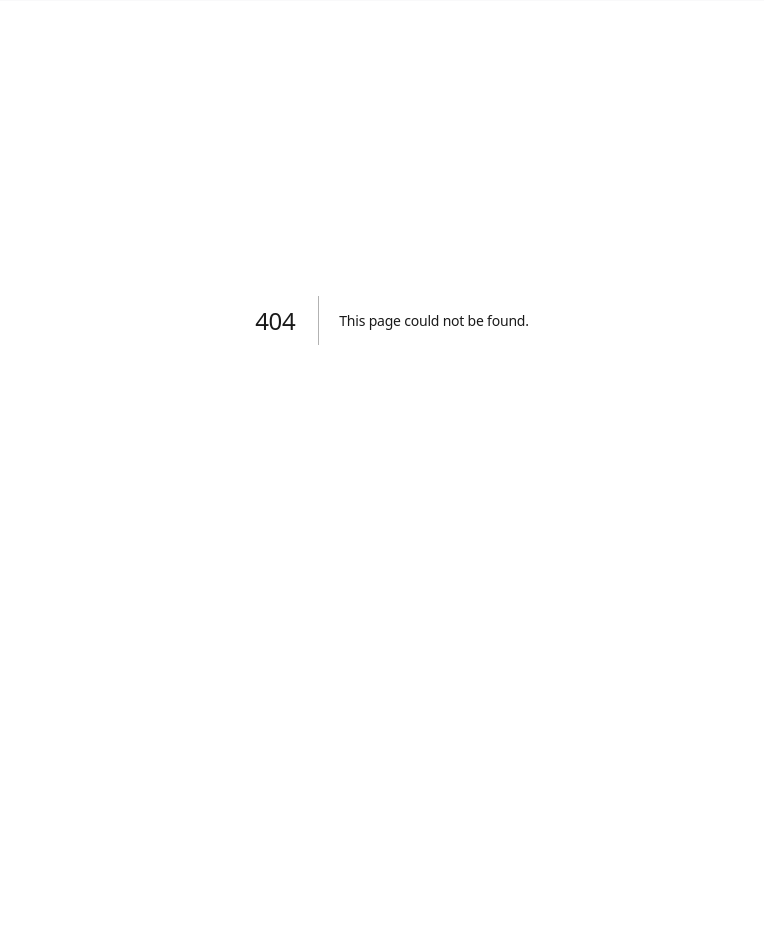
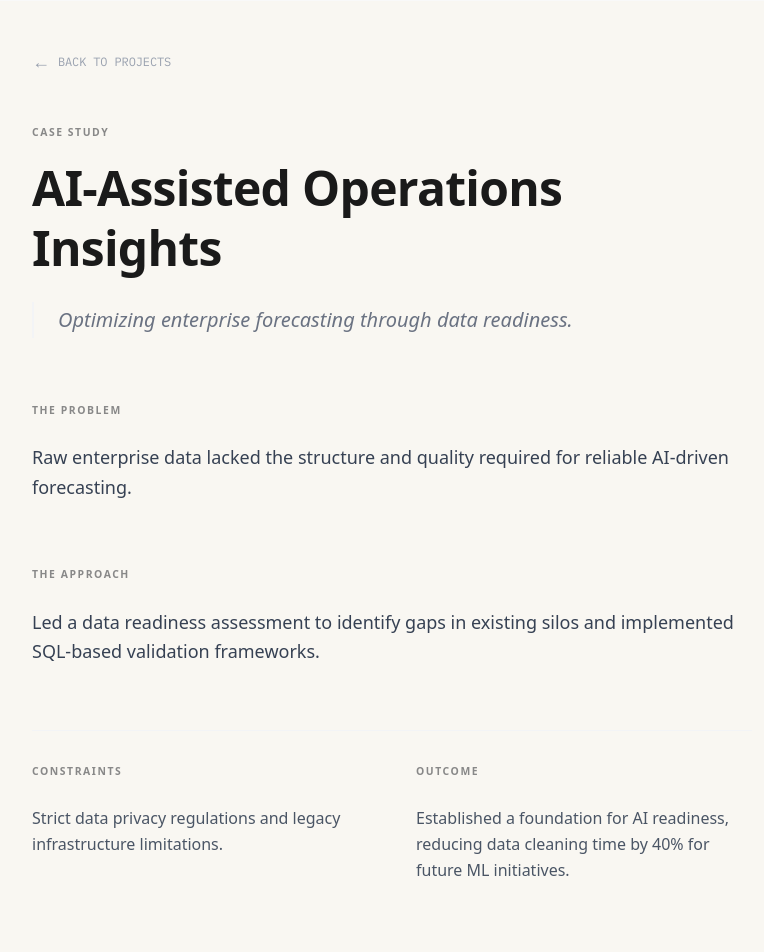
Before and after one commit to HarikrishnaSPillai/harikrishna-portfolio, a Next.js app: page /projects/ai-assisted-operations in a window 1280 px wide. Before the commit this address had no page. Shown: the part 80-1032 px from the top of the page, without its empty margins (248-1012 px from the left). Before the commit the page ends 800 px from the top, so only its background shows below. Built offline with nearby package versions, Linux system fonts and the light colour scheme.

Commit message:
Implement dynamic project detail pages with editorial layout

```diff
--- /dev/null
+++ b/src/app/projects/[slug]/page.tsx
@@ -0,0 +1,90 @@
+import data from "@/data/portfolio.json";
+import Link from "next/link";
+import { notFound } from "next/navigation";
+
+interface PageProps {
+    params: Promise<{ slug: string }>;
+}
+
+export default async function ProjectDetail({ params }: PageProps) {
+    const { slug } = await params;
+    const project = data.projects.find((p) => p.slug === slug);
+
+    if (!project) {
+        notFound();
+    }
+
+    return (
+        <main className="min-h-screen pt-32 pb-24 px-6 md:px-0 bg-[#f9f7f2]">
+            <div className="max-w-[720px] mx-auto">
+                <nav className="mb-12">
+                    <Link
+                        href="/projects"
+                        className="mono-meta text-xs text-gray-400 hover:text-gray-900 transition-colors flex items-center gap-2 uppercase tracking-widest"
+                    >
+                        <span className="text-lg">←</span> Back to Projects
+                    </Link>
+                </nav>
+
+                <header className="mb-16">
+                    <p className="label-caps mb-4">Case Study</p>
+                    <h1 className="text-3xl md:text-5xl font-sans font-bold text-gray-900 mb-6 tracking-tight leading-tight">
+                        {project.title}
+                    </h1>
+                    <p className="text-xl text-gray-500 font-sans italic border-l-2 border-gray-100 pl-6 py-1">
+                        {project.oneLine}
+                    </p>
+                </header>
+
+                <article className="space-y-16">
+                    <section>
+                        <h2 className="label-caps mb-6 text-gray-400">The Problem</h2>
+                        <p className="text-lg text-gray-700 font-serif leading-relaxed">
+                            {project.problem}
+                        </p>
+                    </section>
+
+                    <section>
+                        <h2 className="label-caps mb-6 text-gray-400">The Approach</h2>
+                        <p className="text-lg text-gray-700 font-serif leading-relaxed">
+                            {project.approach}
+                        </p>
+                    </section>
+
+                    <div className="grid grid-cols-1 md:grid-cols-2 gap-12 pt-8 border-t border-gray-100">
+                        <section>
+                            <h2 className="label-caps mb-6 text-gray-400">Constraints</h2>
+                            <p className="text-base text-gray-600 font-serif leading-relaxed">
+                                {project.constraints}
+                            </p>
+                        </section>
+
+                        <section>
+                            <h2 className="label-caps mb-6 text-gray-400">Outcome</h2>
+                            <p className="text-base text-gray-600 font-serif leading-relaxed">
+                                {project.outcome}
+                            </p>
+                        </section>
+                    </div>
+                </article>
+
+                {/* Footer */}
+                <footer className="pt-24 mt-24 border-t border-gray-100 flex flex-col md:flex-row md:justify-between items-center text-center md:text-left">
+                    <p className="text-sm text-gray-400 font-sans mb-4 md:mb-0">
+                        {data.name} &bull; {data.location}
+                    </p>
+                    <div className="flex gap-8 text-sm font-sans text-gray-400">
+                        <a href={data.socials.linkedin} target="_blank" className="hover:text-gray-900 transition-colors">LinkedIn</a>
+                        <a href={`mailto:${data.socials.email}`} className="hover:text-gray-900 transition-colors">Email</a>
+                    </div>
+                </footer>
+            </div>
+        </main>
+    );
+}
+
+export async function generateStaticParams() {
+    return data.projects.map((project) => ({
+        slug: project.slug,
+    }));
+}
--- a/src/app/projects/page.tsx
+++ b/src/app/projects/page.tsx
@@ -27,7 +27,7 @@ export default function Projects() {
                             </p>
                             <div className="mt-auto">
                                 <Link
-                                    href={`/projects#${idx}`}
+                                    href={`/projects/${project.slug}`}
                                     className="text-sm font-sans font-bold text-gray-900 hover:text-gray-500 transition-colors inline-flex items-center gap-2"
                                 >
                                     View details
--- a/src/data/portfolio.json
+++ b/src/data/portfolio.json
@@ -53,6 +53,7 @@
   ],
   "projects": [
     {
+      "slug": "ai-assisted-operations",
       "title": "AI-Assisted Operations Insights",
       "oneLine": "Optimizing enterprise forecasting through data readiness.",
       "problem": "Raw enterprise data lacked the structure and quality required for reliable AI-driven forecasting.",
@@ -61,6 +62,7 @@
       "outcome": "Established a foundation for AI readiness, reducing data cleaning time by 40% for future ML initiatives."
     },
     {
+      "slug": "enterprise-metrics-framework",
       "title": "Enterprise Metrics & Reconciliation Framework",
       "oneLine": "Unifying disparate data streams for executive clarity.",
       "problem": "Disparate reporting across business units led to data inconsistencies in executive dashboards.",
@@ -69,6 +71,7 @@
       "outcome": "Improved data accuracy by 99% and provided a single source of truth for cross-functional leadership."
     },
     {
+      "slug": "data-platform-readiness",
       "title": "Data Platform Readiness Assessment",
       "oneLine": "Architecting the roadmap for cloud-native migration.",
       "problem": "The migration to Databricks required a deep understanding of existing dependencies and data governance impacts.",
```
